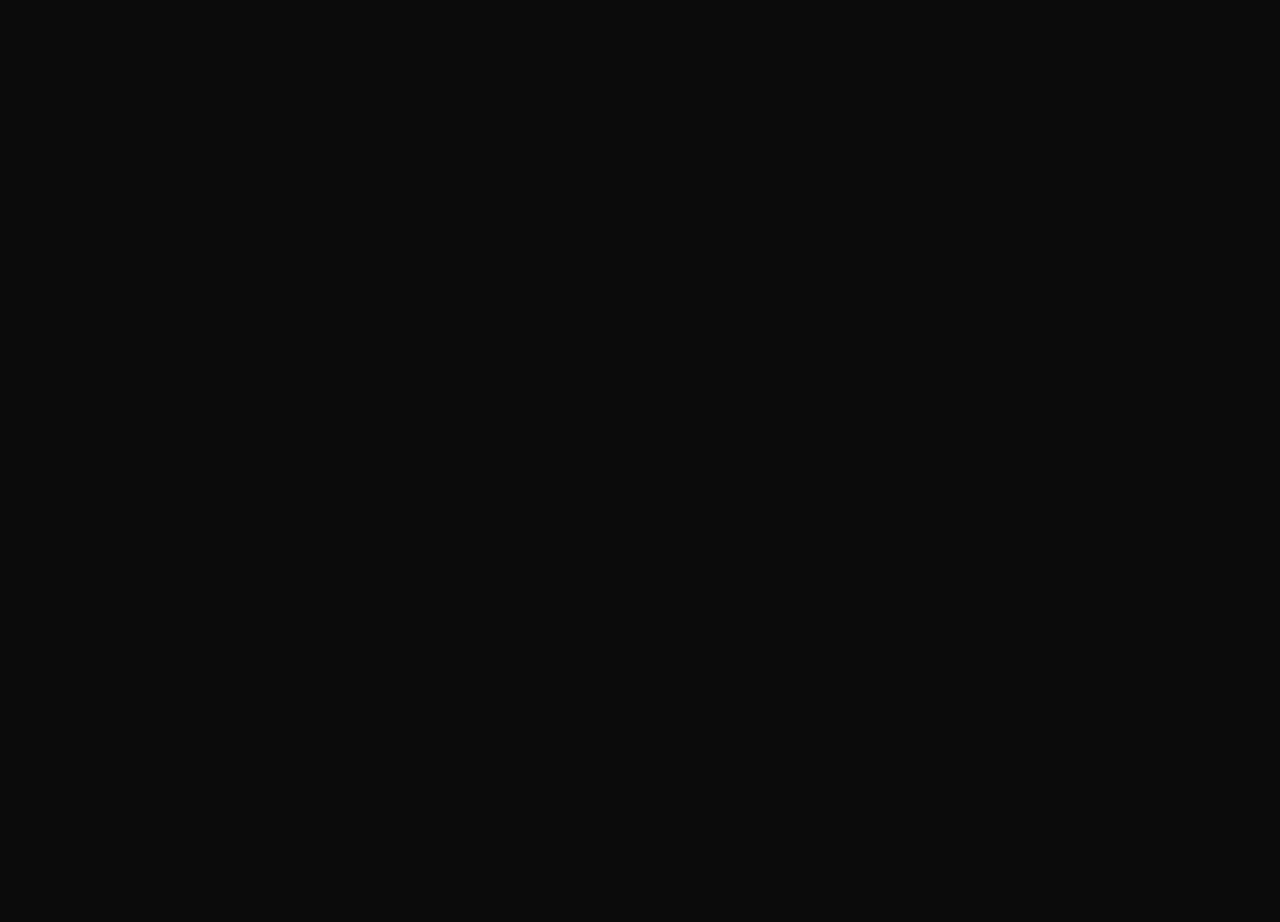
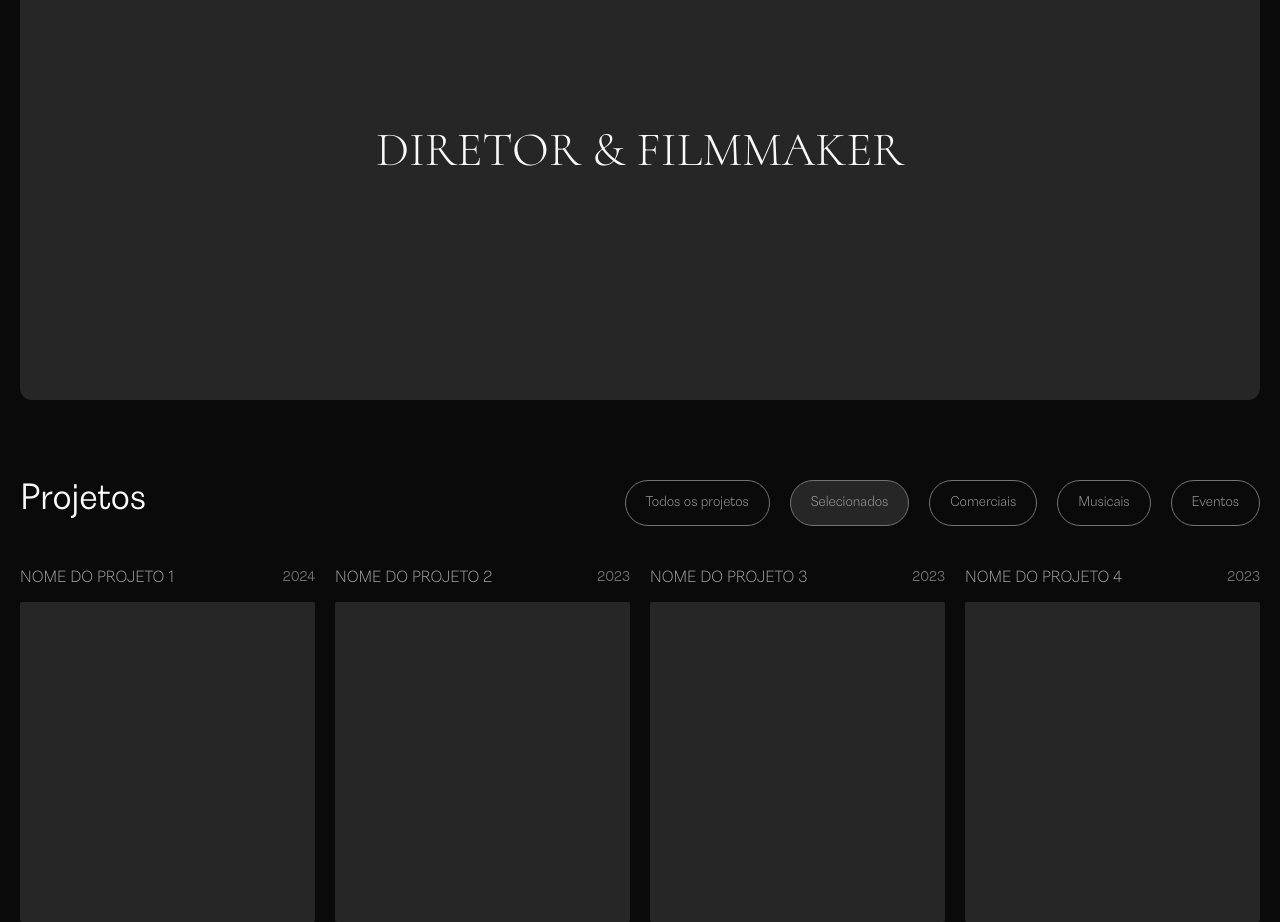
Before and after one commit to albertocolombara/danidocs, a React (Vite) app: page / in a window 1280 px wide. Shown: the part 200-1122 px from the top of the page. Before the commit the page ends 800 px from the top, so only its background shows below. Built offline with nearby package versions, Linux system fonts and the light colour scheme.

Commit message:
feat: Setup seção projetos

```diff
--- a/src/App.jsx
+++ b/src/App.jsx
@@ -1,9 +1,36 @@
 import Header from "./components/Header";
+import Projeto from "./components/Projeto"
 
 const App = () => {
   return (
     <>
       <Header />
+
+      <div className="bg-neutral-800 w-full h-[500px] rounded-xl flex items-center justify-center mb-20">
+        <h1 className="font-cormorant text-5xl uppercase font-light ">Diretor & Filmmaker</h1>
+      </div>
+
+      <div>
+        <div className="mb-10 flex justify-between">
+          <h2 className="text-4xl">Projetos</h2>
+          <ul className="flex gap-5 text-sm">
+            <li className="border border-neutral-500 flex justify-center items-center rounded-full px-5 py-3 text-neutral-400 font-astrid-light hover:bg-neutral-800">Todos os projetos</li>
+            <li className="border border-neutral-500 bg-neutral-800 flex justify-center items-center rounded-full px-5 py-3 text-neutral-400 font-astrid-light hover:bg-neutral-800">Selecionados</li>
+            <li className="border border-neutral-500 flex justify-center items-center rounded-full px-5 py-3 text-neutral-400 font-astrid-light hover:bg-neutral-800">Comerciais</li>
+            <li className="border border-neutral-500 flex justify-center items-center rounded-full px-5 py-3 text-neutral-400 font-astrid-light hover:bg-neutral-800">Musicais</li>
+            <li className="border border-neutral-500 flex justify-center items-center rounded-full px-5 py-3 text-neutral-400 font-astrid-light hover:bg-neutral-800">Eventos</li>
+          </ul>
+        </div>
+        <div className="grid grid-cols-4 gap-5">
+          <Projeto titulo={"Nome do projeto 1"} ano={"2024"} />
+          <Projeto titulo={"Nome do projeto 2"} ano={"2023"} />
+          <Projeto titulo={"Nome do projeto 3"} ano={"2023"} />
+          <Projeto titulo={"Nome do projeto 4"} ano={"2023"} />
+
+        </div>
+      </div>
+
+
     </>
 
   )
--- a/src/components/Header.jsx
+++ b/src/components/Header.jsx
@@ -1,6 +1,6 @@
 const Header = () => {
     return (
-        <div className="py-5 flex justify-between items-center">
+        <div className="pt-5 pb-10 flex justify-between items-center">
             <span className="font-cormorant uppercase text-4xl">Daniel Docs</span>
             <span className="font-cormorant text-neutral-400">instagram <span className="text-neutral-50">@danidocs</span></span>
             <ul className="flex gap-5 text-neutral-400">
--- /dev/null
+++ b/src/components/Projeto.jsx
@@ -0,0 +1,16 @@
+const Projeto = ({ titulo, ano }) => {
+    return (
+        <div>
+            <div className="flex justify-between mb-3 text-neutral-400 items-center">
+                <h3 className="uppercase font-astrid-light">{titulo}</h3>
+                <span className="text-sm text-neutral-500">{ano}</span>
+            </div>
+            <div className="bg-neutral-800 w-full h-80 rounded-sm">
+                {/* <img url={}></img> */}
+            </div>
+        </div>
+
+    )
+}
+
+export default Projeto;
```
